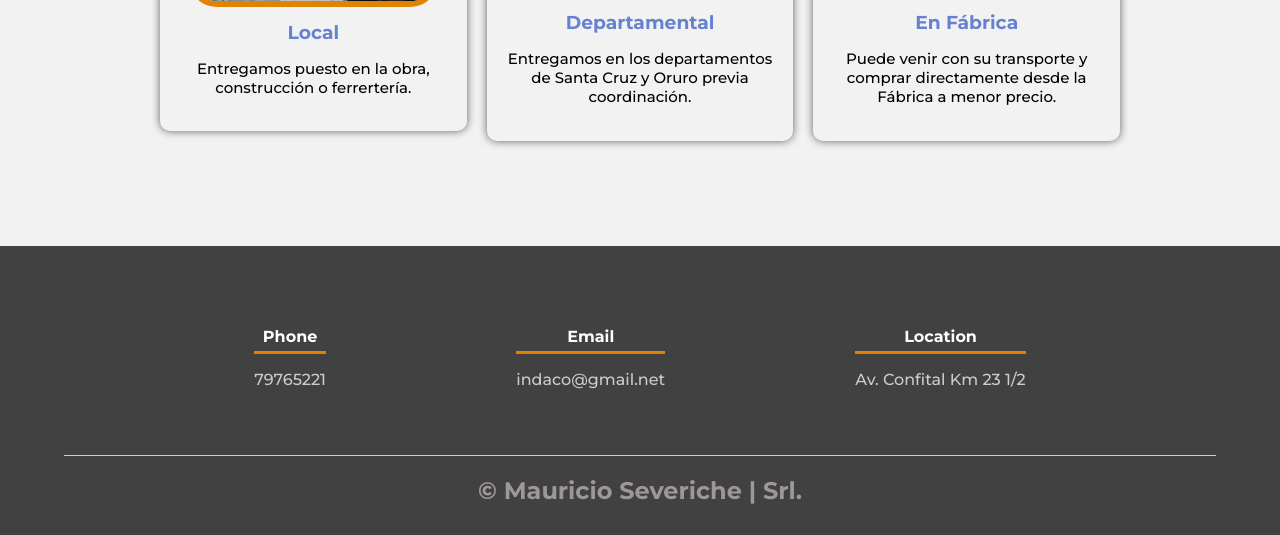
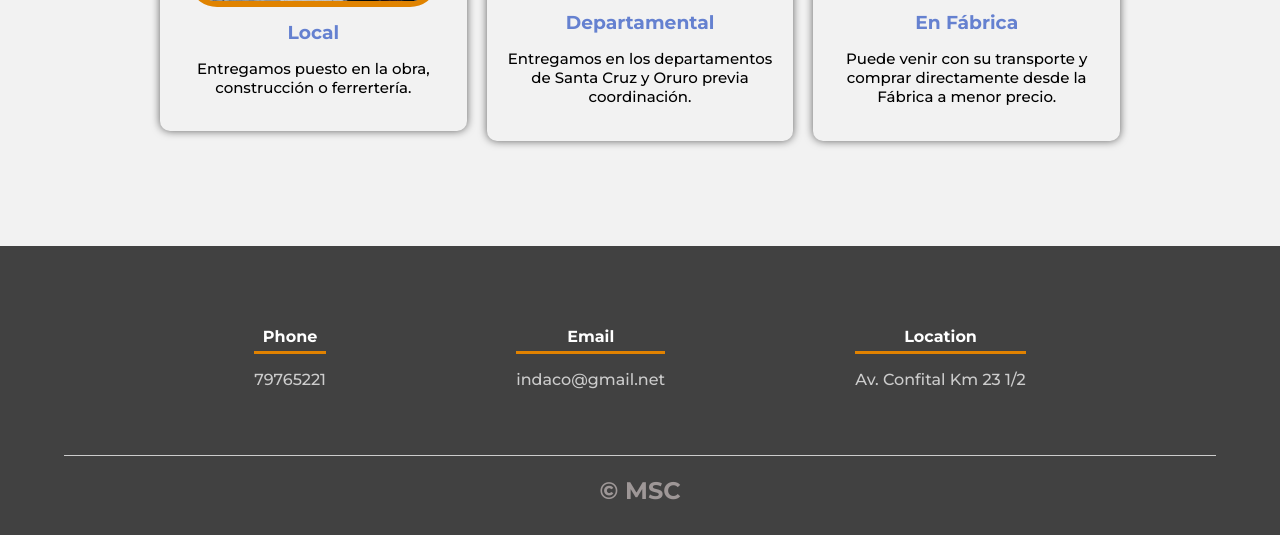
Before and after one commit to maussho/maussho.github.io, a plain HTML site: page index.html in a window 1280 px wide. Shown: the part 2753-3288 px from the top of the page. Drawn offline with nearby package versions, Linux system fonts and the light colour scheme; a web font is replaced by a local one.

Commit message:
Update index.html

```diff
--- a/index.html
+++ b/index.html
@@ -199,7 +199,7 @@
                 <p>Av. Confital Km 23 1/2</p>
             </div>
         </div>
-        <h2 class="titulo-final">&copy; Mauricio Severiche | Srl.</h2>
+        <h2 class="titulo-final">&copy; MSC</h2>
     </footer>
     <script src="js/script-app.js"></script>
 </body>
```
